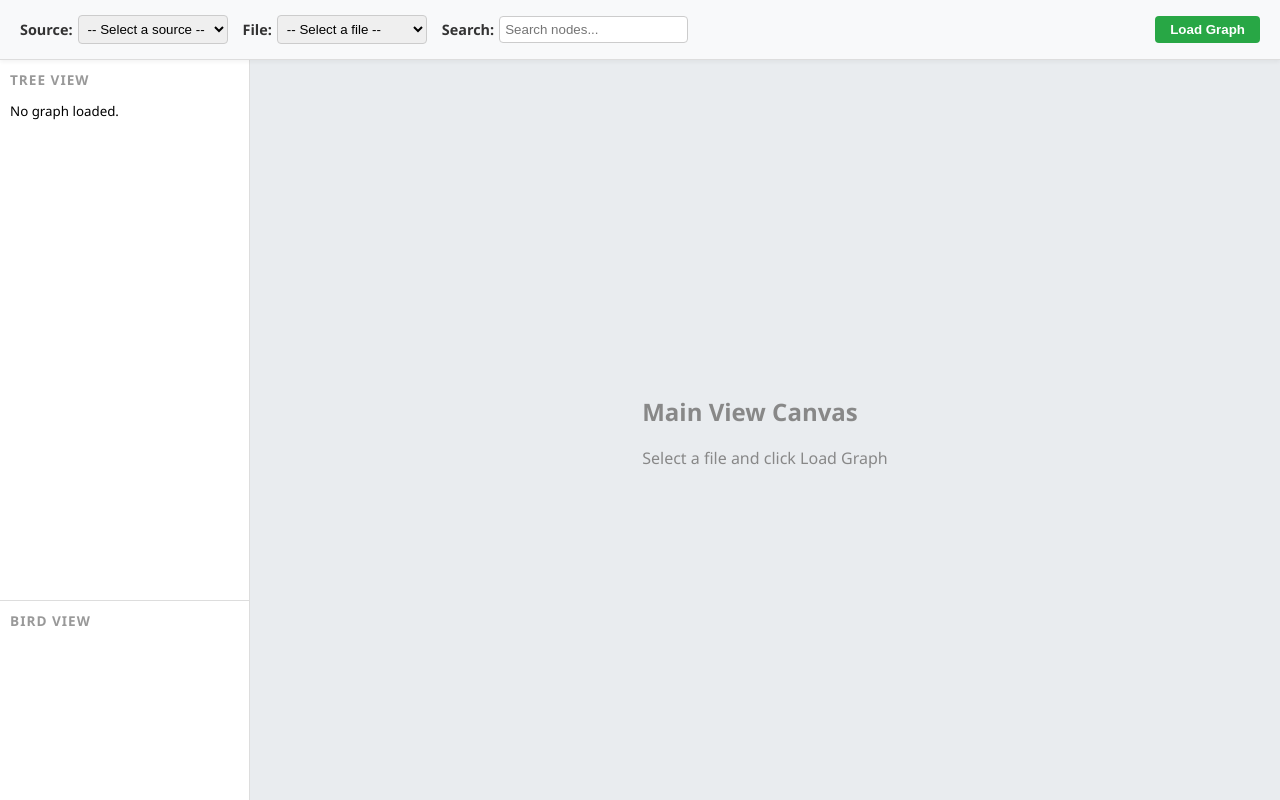
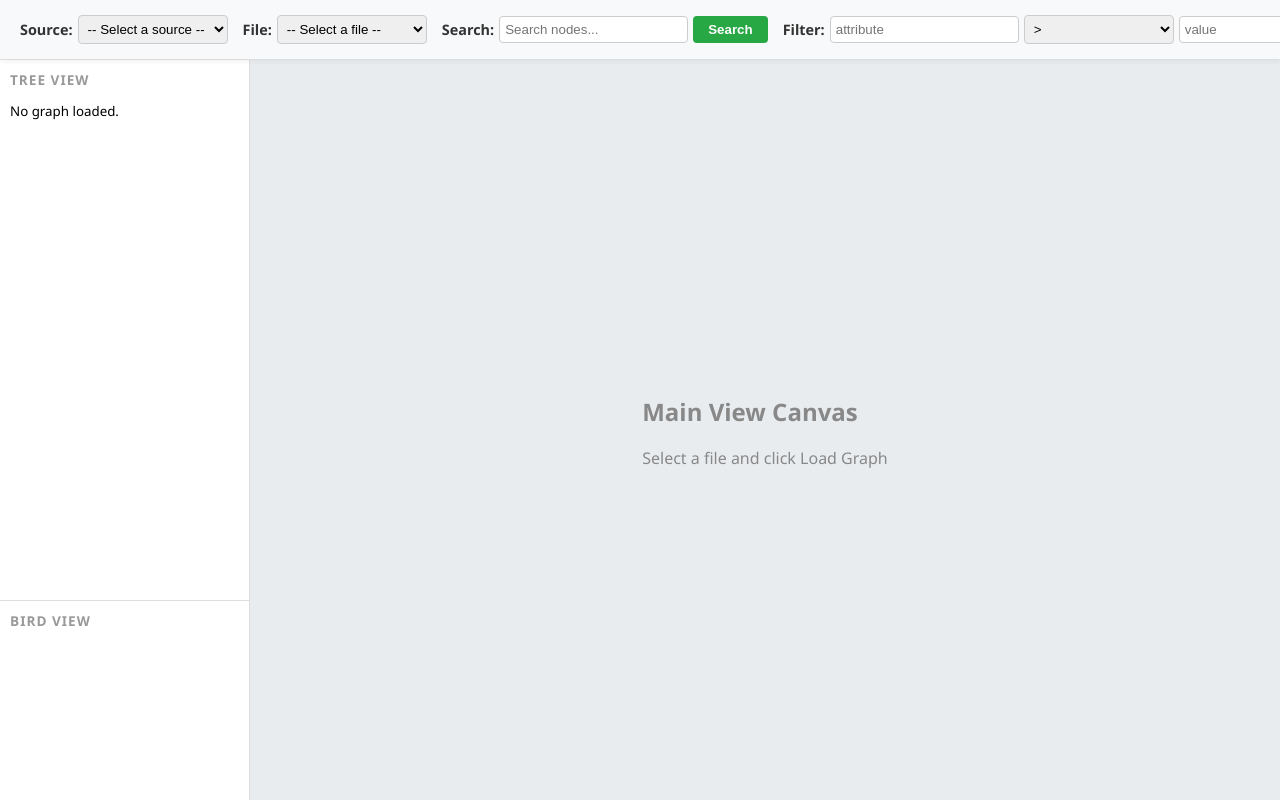
Before and after one commit to andro02/graph-visualizer, a Django app: page / in a window 1280 px wide. Run offline with Django 5.2, Linux system fonts and the light colour scheme.

Commit message:
#46 Dodati UI i JS funkcionalnosi za search, filter i reset

```diff
--- a/graph_explorer/graph_explorer_package/core/templates/core/index.html
+++ b/graph_explorer/graph_explorer_package/core/templates/core/index.html
@@ -78,6 +78,12 @@
         }
         button.btn-load:hover { background-color: #218838; }
 
+        .form-input {
+            padding: 5px;
+            border: 1px solid #ccc;
+            border-radius: 4px;
+        }
+
         .messages {
         position: fixed;
         top: 20px;
@@ -147,7 +153,22 @@
 
                 <div class="form-group">
                     <label>Search:</label>
-                    <input type="text" placeholder="Search nodes..." style="padding: 5px; border: 1px solid #ccc; border-radius: 4px;">
+                    <input id="searchQuery" type="text" placeholder="Search nodes..." class="form-input">
+                    <button type="button" class="btn-load" onclick="searchGraph()">Search</button>
+                </div>
+
+                <div class="form-group">
+                    <label>Filter:</label>
+                    <input id="filterAttr" type="text" placeholder="attribute" class="form-input">
+                    <select id="filterOp">
+                        <option value=">">></option>
+                        <option value="<"><</option>
+                        <option value="=">=</option>
+                        <option value="!=">!=</option>
+                        <option value="contains">contains</option>
+                    </select>
+                    <input id="filterValue" type="text" placeholder="value" class="form-input">
+                    <button type="button" class="btn-load" onclick="filterGraph()">Apply</button>
                 </div>
 
                 <button type="submit" class="btn-load">Load Graph</button>
@@ -174,6 +195,11 @@
     </div>
 
     <script>
+
+        function getCSRFToken() {
+            return document.querySelector('[name=csrfmiddlewaretoken]').value;
+        }
+
         // Podaci iz Django View-a (prebačeni u JS objekat)
         const filesMap = {{ files_map|safe }};
 
@@ -202,6 +228,69 @@
             }
         }
 
+        async function refreshVisualization() {
+            try {
+                const resp = await fetch("/api/graphs");
+                const data = await resp.json();
+
+                if (!data.graphs || data.graphs.length === 0) {
+                    document.getElementById("main-content").innerHTML = "<p>No graph loaded.</p>";
+                    return;
+                }
+
+                const graphId = data.graphs[data.graphs.length - 1];
+
+                const htmlResp = await fetch(`/api/visualize/${graphId}`);
+                const html = await htmlResp.text();
+
+                document.getElementById("main-content").innerHTML = html;
+
+            } catch (err) {
+                console.error("Visualization error:", err);
+            }
+        }
+
+
+        async function searchGraph() {
+            const query = document.getElementById("searchQuery").value;
+
+            const resp = await fetch("/api/graph/search", {
+                method: "POST",
+                headers: {
+                    "Content-Type": "application/json",
+                    "X-CSRFToken": getCSRFToken()
+                },
+                body: JSON.stringify({ query })
+            });
+
+            refreshVisualization();
+        }
+
+        async function filterGraph() {
+            const attr = document.getElementById("filterAttr").value;
+            const op = document.getElementById("filterOp").value;
+            const value = document.getElementById("filterValue").value;
+
+            await fetch("/api/graph/filter", {
+                method: "POST",
+                headers: {
+                    "Content-Type": "application/json",
+                    "X-CSRFToken": getCSRFToken()
+                },
+                body: JSON.stringify({ attribute: attr, operator: op, value })
+            });
+
+            refreshVisualization();
+        }
+
+        async function resetGraph() {
+            await fetch("/api/graph/reset", {
+                method: "POST",
+                headers: { "X-CSRFToken": getCSRFToken() }
+             });
+            refreshVisualization();
+        }
+
         // Inicijalni poziv da se popuni lista za prvi selektovani plugin
         document.addEventListener('DOMContentLoaded', updateFiles);
     </script>
```
